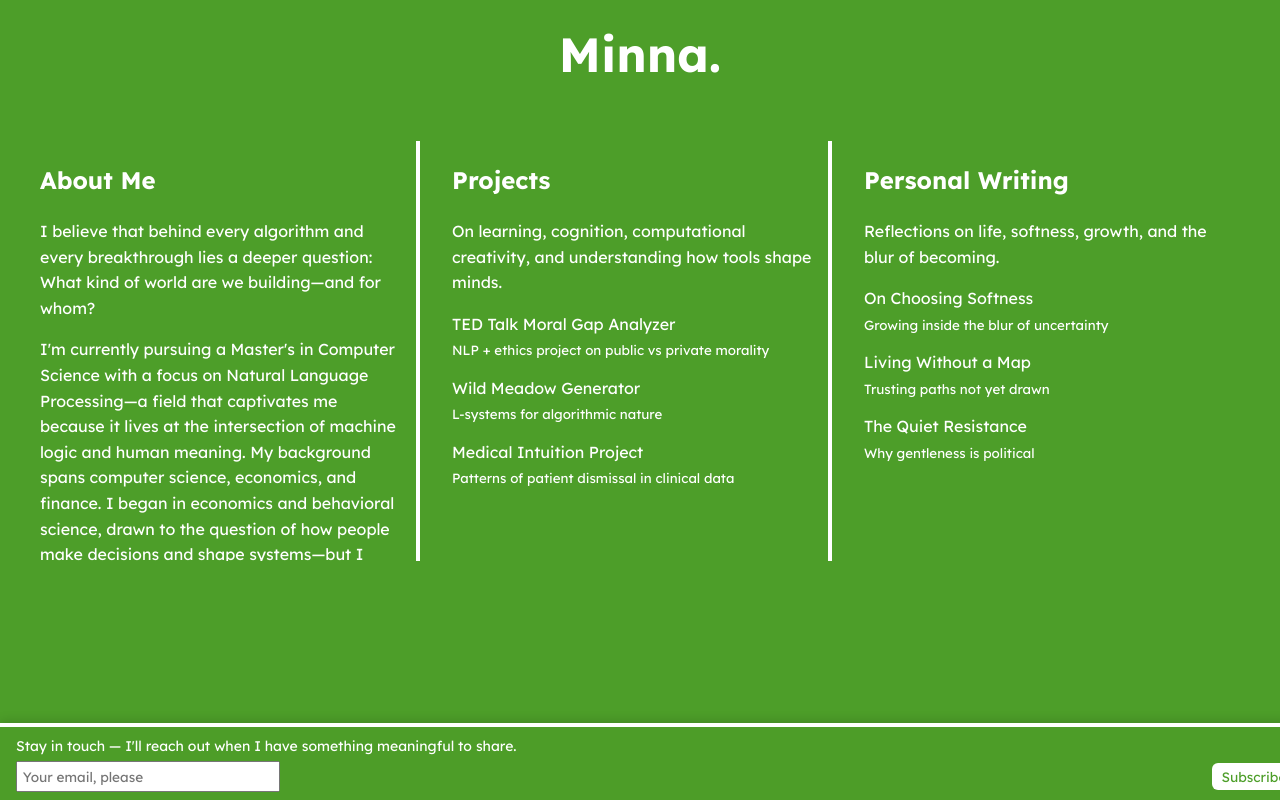
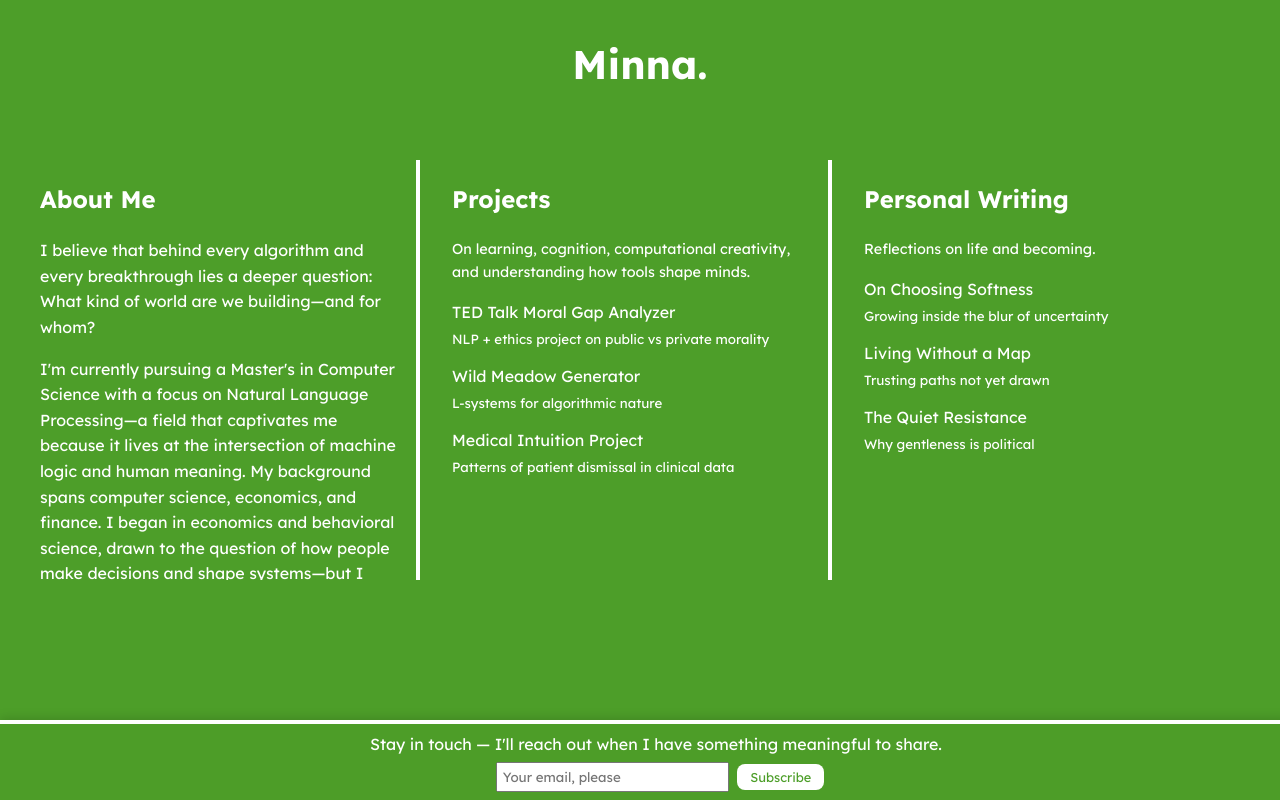
Before and after one commit to minnatran36/minnatran36.github.io, a plain HTML site: page index.html in a window 1280 px wide. Drawn offline with Linux system fonts and the light colour scheme.

Commit message:
General Layout Fix 2

```diff
--- a/index.html
+++ b/index.html
@@ -16,8 +16,8 @@
     }
     header.site-header {
       text-align: center;
-      padding: 1rem 2rem;
-      font-size: 3rem;
+      padding: 2rem;
+      font-size: 2.5rem;
       font-weight: 700;
       background-color: #4d9e29;
       color: white;
@@ -62,34 +62,32 @@
       padding: 0.5rem 1rem;
       display: flex;
       flex-wrap: wrap;
-      justify-content: space-between;
+      justify-content: center;
       align-items: center;
       z-index: 1000;
     }
     .subscribe-bar span {
-      font-size: 0.875rem;
+      font-size: 1rem;
       color: white;
-      flex: 1 1 100%;
-      margin-bottom: 0.25rem;
+      flex-basis: 100%;
+      text-align: center;
+      margin-bottom: 0.3rem;
     }
     .subscribe-bar input[type="email"] {
       padding: 0.3rem;
       font-family: 'Lexend', sans-serif;
-      flex: 1 1 50%;
-      max-width: 250px;
-      font-size: 0.85rem;
-      margin-right: 0.5rem;
+      width: 220px;
+      margin: 0 0.5rem;
     }
     .subscribe-bar button {
-      padding: 0.3rem 0.6rem;
+      padding: 0.3rem 0.8rem;
       background-color: white;
       color: #4d9e29;
       border: none;
-      border-radius: 6px;
+      border-radius: 8px;
       cursor: pointer;
-      font-size: 0.85rem;
       font-family: 'Lexend', sans-serif;
-      flex: 0 0 auto;
+      font-size: 0.8rem;
     }
     .post-list {
       list-style-type: none;
@@ -97,6 +95,9 @@
     }
     .post-list li {
       margin-bottom: 0.8rem;
+    }
+    .subheading-smaller {
+      font-size: 0.9rem;
     }
   </style>
 </head>
@@ -117,7 +118,7 @@
     <!-- Column 2: Academic Projects -->
     <div class="column">
       <h2>Projects</h2>
-      <p>On learning, cognition, computational creativity, and understanding how tools shape minds.</p>
+      <p class="subheading-smaller">On learning, cognition, computational creativity, and understanding how tools shape minds.</p>
       <ul class="post-list">
         <li><a href="#">TED Talk Moral Gap Analyzer</a><br><small>NLP + ethics project on public vs private morality</small></li>
         <li><a href="#">Wild Meadow Generator</a><br><small>L-systems for algorithmic nature</small></li>
@@ -128,7 +129,7 @@
     <!-- Column 3: Personal Writing -->
     <div class="column">
       <h2>Personal Writing</h2>
-      <p>Reflections on life, softness, growth, and the blur of becoming.</p>
+      <p class="subheading-smaller">Reflections on life and becoming.</p>
       <ul class="post-list">
         <li><a href="#">On Choosing Softness</a><br><small>Growing inside the blur of uncertainty</small></li>
         <li><a href="#">Living Without a Map</a><br><small>Trusting paths not yet drawn</small></li>
```
